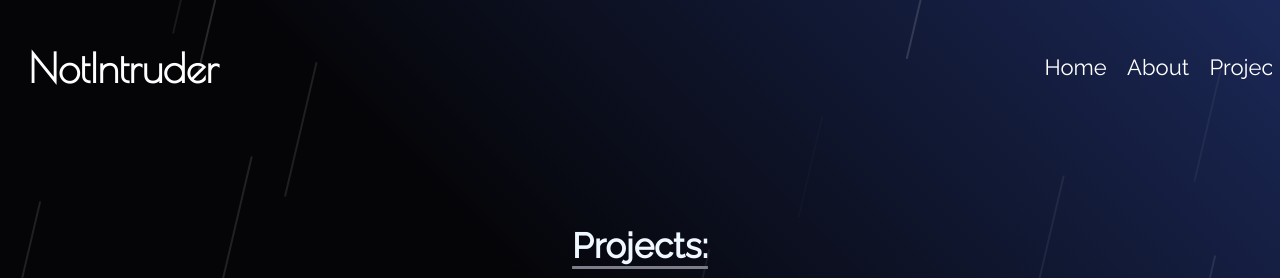
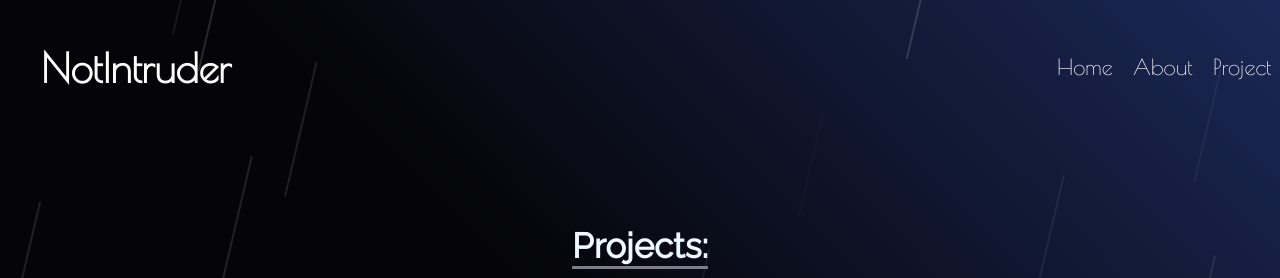
Before and after one commit to NotIntruder/PerpetualWeb, a plain HTML site: page projects.html in a window 1280 px wide. Shown: the top 278 px of the page. Drawn offline with nearby package versions, Linux system fonts and the light colour scheme.

Commit message:
Update style.css

```diff
--- a/css/style.css
+++ b/css/style.css
@@ -1383,7 +1383,7 @@ footer {
 
 .btn_home_pr {
   color:rgb(255, 255, 255);
-  font-family: 'Raleway';
+  font-family: 'Poiret One';
   z-index: 11;
   font-size: 22px;
   background-color: transparent;
@@ -1396,7 +1396,7 @@ footer {
 
 .btn_about_pr {
   color:rgb(255, 255, 255);
-  font-family: 'Raleway';
+  font-family: 'Poiret One';
   z-index: 11;
   font-size: 22px;
   position: relative;
@@ -1410,7 +1410,7 @@ footer {
 
 .btn_projects_pr {
   color:rgb(255, 255, 255);
-  font-family: 'Raleway';
+  font-family: 'Poiret One';
   z-index: 11;
   font-size: 22px;
   position: relative;
```
